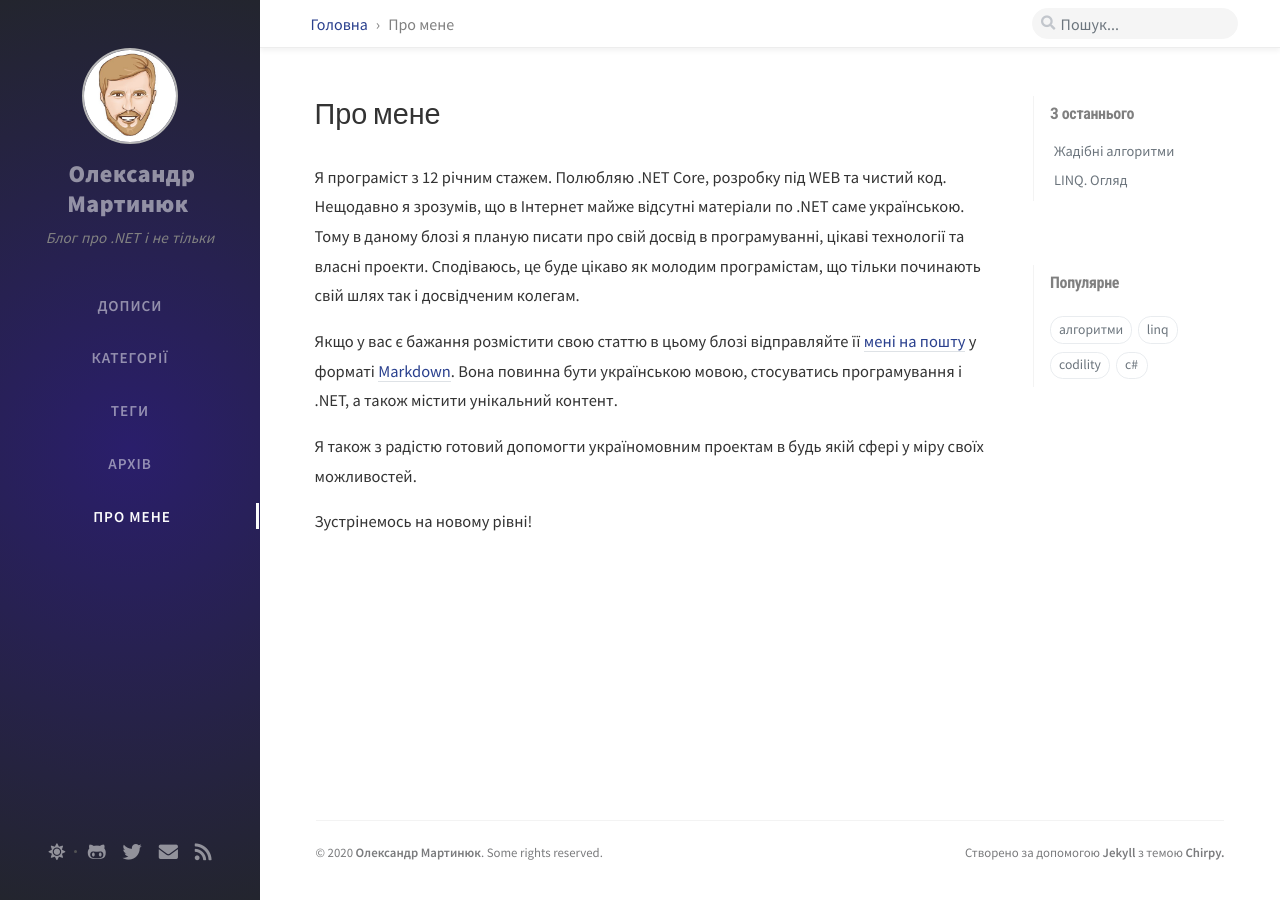
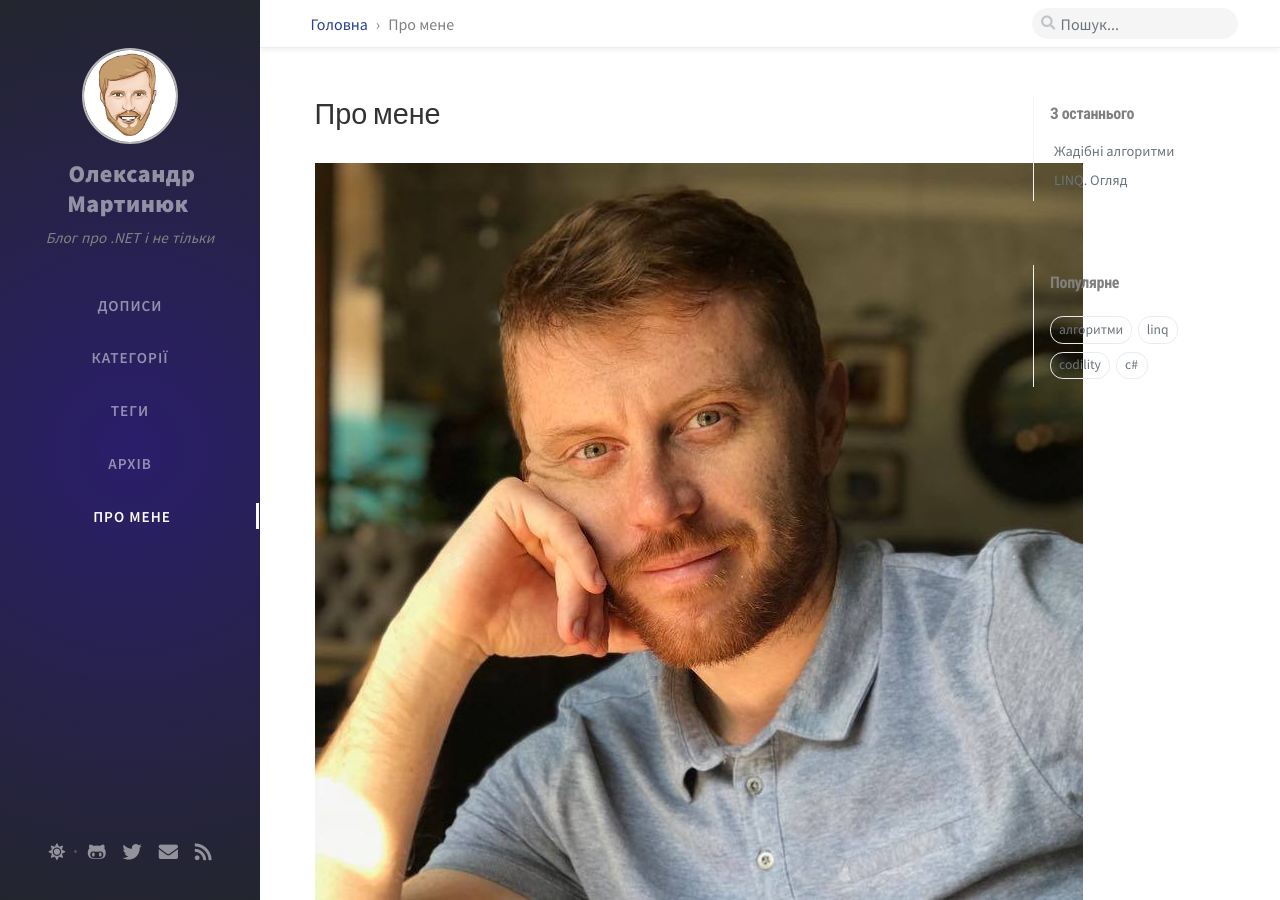
Before and after one commit to olesmartyniuk/olesmartyniuk.github.io, a Jekyll site: the page built from tabs/about.md, in a window 1280 px wide and 900 px high. Built offline with Jekyll 4.4.1, drawn with Linux system fonts in a browser that asks for light colours; nearby versions of some CDN libraries; comment, search, counter and statistics services are not loaded.

Commit message:
Added photo on About page

```diff
--- a/tabs/about.md
+++ b/tabs/about.md
@@ -2,6 +2,7 @@
 title: About
 title_friendly: Про мене
 ---
+![Фото](/assets/img/sample/avatar-big.jpg)
 
 Я програміст з 12 річним стажем. Полюбляю .NET Core, розробку під WEB та чистий код. Нещодавно я зрозумів, що в Інтернет майже відсутні матеріали по .NET саме українською. Тому в даному блозі я планую писати про свій досвід в програмуванні, цікаві технології та власні проекти. Сподіваюсь, це буде цікаво як молодим програмістам, що тільки починають свій шлях так і досвідченим колегам.
 
```
Also changed, not shown: assets/img/sample/avatar-big.jpg (added), assets/img/sample/devices-mockup.png (deleted), assets/img/sample/download-icons.png (deleted), assets/img/sample/mockup.png (deleted), assets/img/sample/upload-image.png (deleted).
